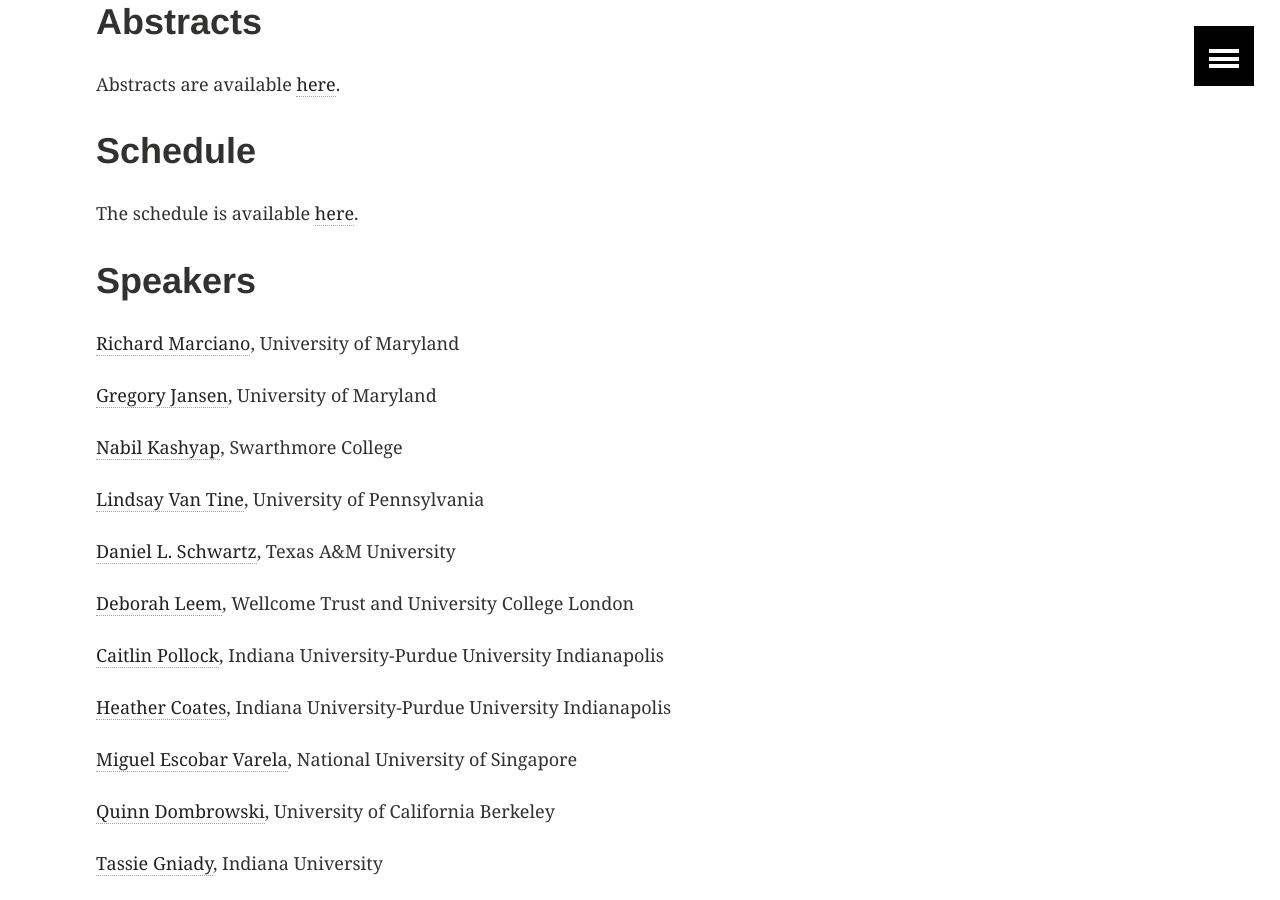
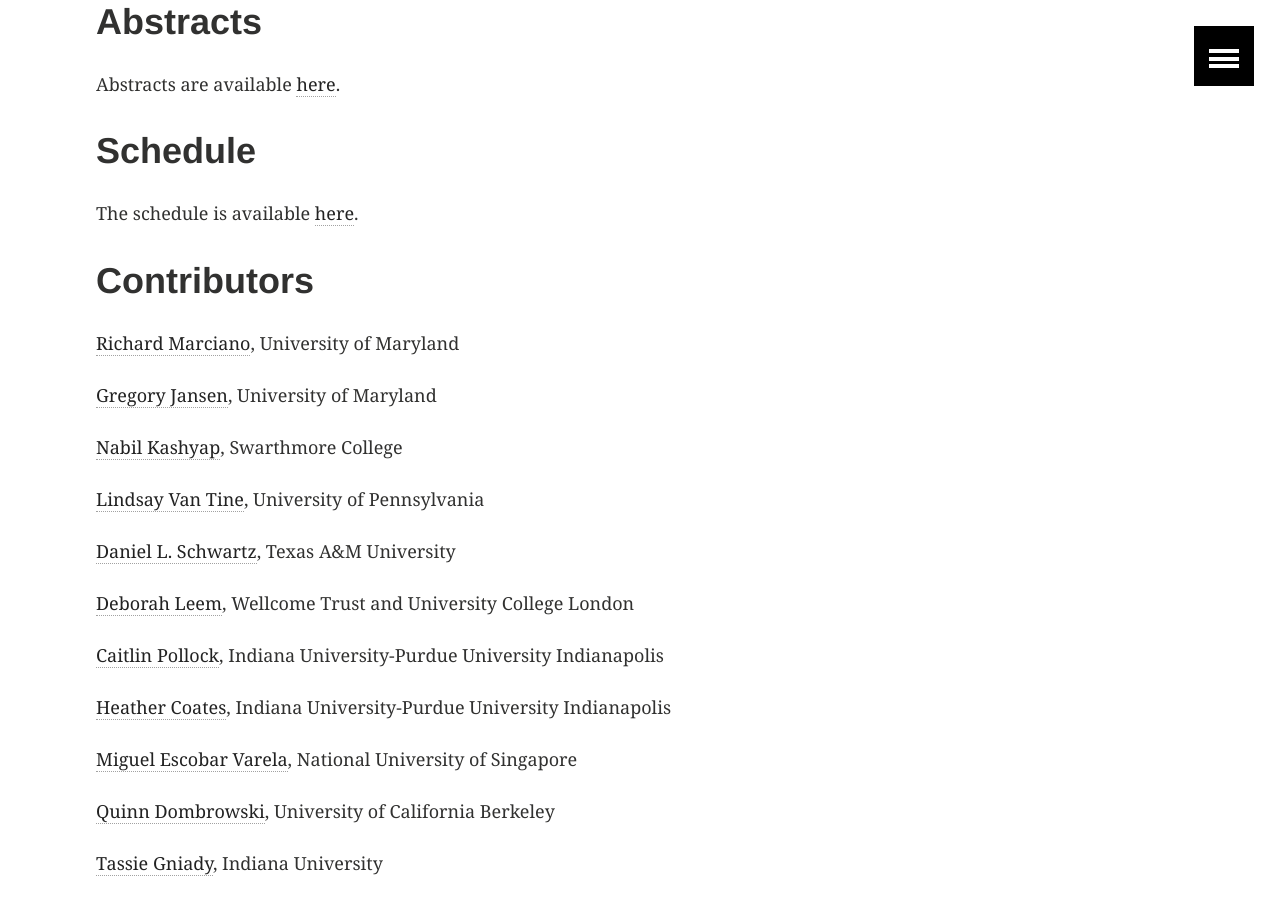
Before and after one commit to collectionsasdata/collectionsasdata.github.io, a Jekyll site: the page built from _posts/2017-08-1-shaping.markdown, in a window 1280 px wide and 900 px high, scrolled down 679 px. Built offline with Jekyll 4.4.1, drawn with Linux system fonts in a browser that asks for light colours.

Commit message:
Update 2017-08-1-shaping.markdown

```diff
--- a/_posts/2017-08-1-shaping.markdown
+++ b/_posts/2017-08-1-shaping.markdown
@@ -15,7 +15,7 @@
 # Schedule
 The schedule is available [here](https://collectionsasdata.github.io/shapingdata_dh2017_schedule/).
 
-# Speakers
+# Contributors
 [Richard Marciano](https://ischool.umd.edu/faculty-staff/richard-marciano), University of Maryland
 
 [Gregory Jansen](https://ischool.umd.edu/faculty-staff/greg-jansen), University of Maryland
```
